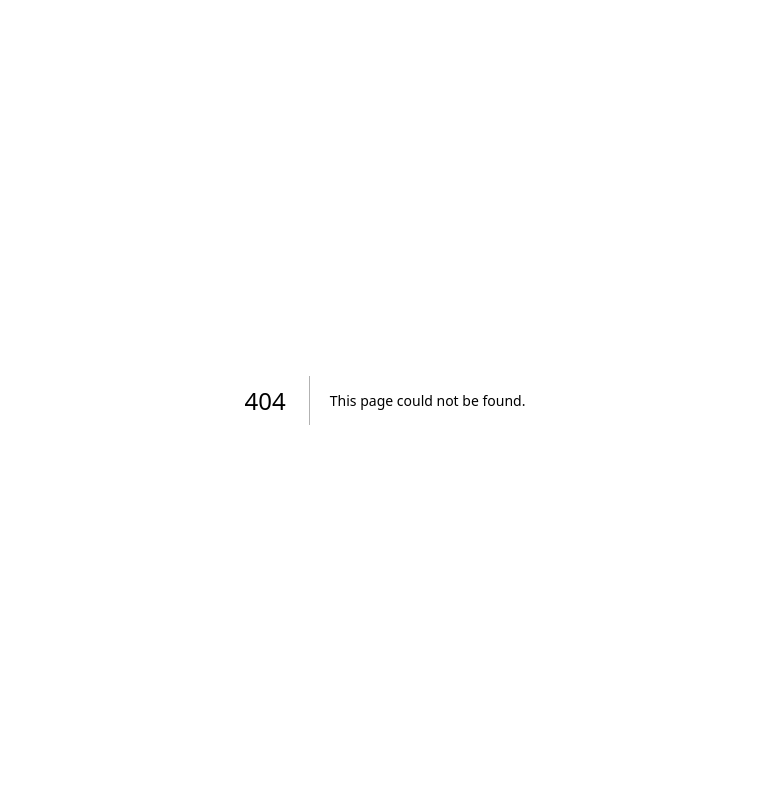
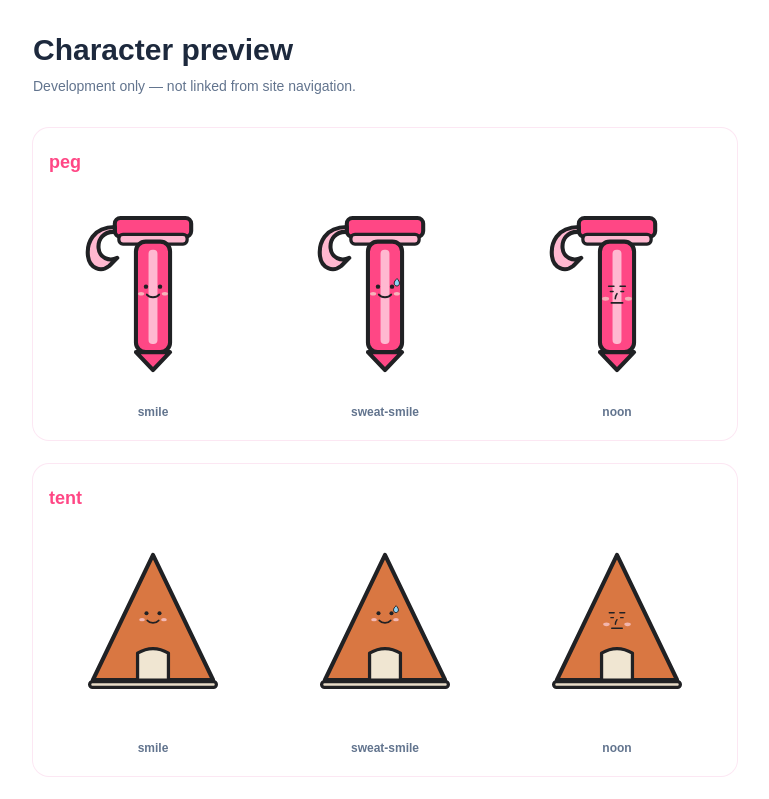
Before and after one commit to Alexf0820/papipu-type, a Next.js app: page /en/dev/characters in a window 1280 px wide. Before the commit this address had no page. Shown: the top 799 px of the page, without its empty margins (255-1024 px from the left). Built offline with nearby package versions, Linux system fonts and the light colour scheme.

Commit message:
Refine peg and tent characters and add dev preview

```diff
--- /dev/null
+++ b/src/app/[locale]/dev/characters/[characterId]/page.tsx
@@ -0,0 +1,76 @@
+import Link from "next/link";
+import { notFound } from "next/navigation";
+
+import { CharacterDevPreview } from "@/components/dev/CharacterDevPreview";
+import {
+  DEV_CHARACTER_IDS,
+  DEV_CHARACTERS,
+  getDevCharacter,
+  isDevPreviewEnabled,
+} from "@/lib/dev/characters";
+import { isValidLocale, LOCALES } from "@/lib/locale";
+
+export function generateStaticParams() {
+  if (!isDevPreviewEnabled()) {
+    return [];
+  }
+
+  return LOCALES.flatMap((locale) =>
+    DEV_CHARACTER_IDS.map((characterId) => ({ locale, characterId })),
+  );
+}
+
+export default async function DevCharacterDetailPage({
+  params,
+}: PageProps<"/[locale]/dev/characters/[characterId]">) {
+  if (!isDevPreviewEnabled()) {
+    notFound();
+  }
+
+  const { locale, characterId } = await params;
+
+  if (!isValidLocale(locale)) {
+    notFound();
+  }
+
+  const character = getDevCharacter(characterId);
+
+  if (!character) {
+    notFound();
+  }
+
+  return (
+    <div className="mx-auto flex w-full max-w-3xl flex-col px-5 py-6 sm:px-8 sm:py-8">
+      <main className="space-y-6">
+        <Link
+          href={`/${locale}/dev/characters`}
+          className="inline-block text-sm font-medium text-pink-500 hover:underline"
+        >
+          ← Character list
+        </Link>
+
+        <CharacterDevPreview
+          visualKey={character.visualKey}
+          label={character.id}
+          size="detail"
+        />
+
+        <nav className="flex flex-wrap gap-2 border-t border-pink-100 pt-4">
+          {DEV_CHARACTERS.map((entry) => (
+            <Link
+              key={entry.id}
+              href={`/${locale}/dev/characters/${entry.id}`}
+              className={`rounded-full px-3 py-1 text-sm font-semibold transition ${
+                entry.id === character.id
+                  ? "bg-[#FF4785] text-white"
+                  : "bg-white text-slate-600 ring-1 ring-pink-100 hover:bg-pink-50"
+              }`}
+            >
+              {entry.id}
+            </Link>
+          ))}
+        </nav>
+      </main>
+    </div>
+  );
+}
--- /dev/null
+++ b/src/app/[locale]/dev/characters/layout.tsx
@@ -0,0 +1,17 @@
+import type { Metadata } from "next";
+
+export const metadata: Metadata = {
+  title: "Character preview (dev)",
+  robots: {
+    index: false,
+    follow: false,
+  },
+};
+
+export default function DevCharactersLayout({
+  children,
+}: {
+  children: React.ReactNode;
+}) {
+  return children;
+}
--- /dev/null
+++ b/src/app/[locale]/dev/characters/page.tsx
@@ -0,0 +1,53 @@
+import { notFound } from "next/navigation";
+
+import { CharacterDevPreview } from "@/components/dev/CharacterDevPreview";
+import { DEV_CHARACTERS, isDevPreviewEnabled } from "@/lib/dev/characters";
+import { isValidLocale, LOCALES } from "@/lib/locale";
+
+export function generateStaticParams() {
+  if (!isDevPreviewEnabled()) {
+    return [];
+  }
+
+  return LOCALES.map((locale) => ({ locale }));
+}
+
+export default async function DevCharactersPage({
+  params,
+}: PageProps<"/[locale]/dev/characters">) {
+  if (!isDevPreviewEnabled()) {
+    notFound();
+  }
+
+  const { locale } = await params;
+
+  if (!isValidLocale(locale)) {
+    notFound();
+  }
+
+  return (
+    <div className="mx-auto flex w-full max-w-3xl flex-col px-5 py-6 sm:px-8 sm:py-8">
+      <main className="space-y-8">
+        <header className="space-y-2">
+          <h1 className="text-2xl font-extrabold text-slate-800 sm:text-3xl">
+            Character preview
+          </h1>
+          <p className="text-sm text-slate-500">
+            Development only — not linked from site navigation.
+          </p>
+        </header>
+
+        <div className="space-y-6">
+          {DEV_CHARACTERS.map((character) => (
+            <CharacterDevPreview
+              key={character.id}
+              visualKey={character.visualKey}
+              label={character.id}
+              detailHref={`/${locale}/dev/characters/${character.id}`}
+            />
+          ))}
+        </div>
+      </main>
+    </div>
+  );
+}
--- a/src/components/character/bodies/index.tsx
+++ b/src/components/character/bodies/index.tsx
@@ -110,39 +110,46 @@ export function PegBody({ face }: CharacterBodyProps) {
   );
 }
 
-/** A-frame tent. */
+/** Tent Ver.2 — simple triangle camping tent. */
 export function TentBody({ face }: CharacterBodyProps) {
+  const ORANGE = "#D97742";
+  const SAND = "#F0E6D2";
+  const BASE = "#E8DCC8";
+
   return (
-    <BodySvg face={face} faceTransform="translate(256 215) scale(0.48)">
+    <BodySvg face={face} faceTransform="translate(256 228) scale(0.50)">
+      {/* Ground base edge */}
       <rect
-        x={96}
-        y={360}
-        width={320}
-        height={20}
-        rx={6}
-        fill="#E8DCC8"
+        x={100}
+        y={388}
+        width={312}
+        height={14}
+        rx={7}
+        fill={BASE}
         stroke={OUTLINE}
         strokeWidth={8}
       />
+
+      {/* Main tent triangle */}
       <path
-        d="M 256 90 L 420 380 L 92 380 Z"
-        fill="#14B8A6"
+        d="M 256 76 L 404 384 L 108 384 Z"
+        fill={ORANGE}
         stroke={OUTLINE}
         strokeWidth={STROKE}
         strokeLinejoin="round"
       />
+
+      {/* Entrance — sand panel */}
       <path
-        d="M 256 90 L 256 380"
+        d="M 218 384
+           L 218 318
+           Q 256 296 294 318
+           L 294 384
+           Z"
+        fill={SAND}
         stroke={OUTLINE}
         strokeWidth={8}
-        strokeLinecap="round"
-      />
-      <path
-        d="M 160 380 L 256 90 L 352 380"
-        fill="none"
-        stroke={OUTLINE}
-        strokeWidth={6}
-        strokeLinecap="round"
+        strokeLinejoin="round"
       />
     </BodySvg>
   );
--- /dev/null
+++ b/src/components/dev/CharacterDevPreview.tsx
@@ -0,0 +1,62 @@
+import Link from "next/link";
+
+import { CharacterVisual } from "@/components/character/CharacterVisual";
+import { FACE_EXPRESSIONS } from "@/components/character/types";
+
+type CharacterDevPreviewProps = {
+  visualKey: string;
+  label: string;
+  size?: "list" | "detail";
+  detailHref?: string;
+};
+
+const SIZE_CLASS = {
+  list: "max-w-[120px] sm:max-w-[140px]",
+  detail: "max-w-[240px] sm:max-w-[320px]",
+} as const;
+
+export function CharacterDevPreview({
+  visualKey,
+  label,
+  size = "list",
+  detailHref,
+}: CharacterDevPreviewProps) {
+  const titleClass =
+    size === "detail"
+      ? "text-xl font-extrabold text-slate-800 sm:text-2xl"
+      : "text-base font-bold text-slate-800 sm:text-lg";
+
+  return (
+    <section className="space-y-3 rounded-2xl bg-white px-4 py-5 ring-1 ring-pink-100">
+      {detailHref ? (
+        <h2 className={titleClass}>
+          <Link
+            href={detailHref}
+            className="text-[#FF4785] transition hover:underline"
+          >
+            {label}
+          </Link>
+        </h2>
+      ) : (
+        <h2 className={titleClass}>{label}</h2>
+      )}
+      <div className="flex flex-wrap items-start justify-center gap-4 sm:gap-6">
+        {FACE_EXPRESSIONS.map((expression) => (
+          <figure
+            key={expression}
+            className="flex w-[33%] min-w-[100px] max-w-[140px] flex-col items-center gap-2 sm:max-w-none sm:flex-1"
+          >
+            <CharacterVisual
+              visualKey={visualKey}
+              expression={expression}
+              className={SIZE_CLASS[size]}
+            />
+            <figcaption className="text-center text-xs font-semibold text-slate-500">
+              {expression}
+            </figcaption>
+          </figure>
+        ))}
+      </div>
+    </section>
+  );
+}
--- /dev/null
+++ b/src/lib/dev/characters.ts
@@ -0,0 +1,39 @@
+import type { VisualKey } from "@/lib/visual/types";
+
+export const DEV_CHARACTER_IDS = [
+  "peg",
+  "tent",
+  "lantern",
+  "chair",
+  "firePit",
+  "sleepingBag",
+  "knife",
+  "hammer",
+] as const;
+
+export type DevCharacterId = (typeof DEV_CHARACTER_IDS)[number];
+
+export type DevCharacterEntry = {
+  id: DevCharacterId;
+  visualKey: VisualKey;
+};
+
+/** Dev preview slug → visual registry key. */
+export const DEV_CHARACTERS: readonly DevCharacterEntry[] =
+  DEV_CHARACTER_IDS.map((id) => ({
+    id,
+    visualKey: `camp-gear-${id}` as VisualKey,
+  }));
+
+export function isDevCharacterId(id: string): id is DevCharacterId {
+  return (DEV_CHARACTER_IDS as readonly string[]).includes(id);
+}
+
+export function getDevCharacter(id: string): DevCharacterEntry | undefined {
+  return DEV_CHARACTERS.find((entry) => entry.id === id);
+}
+
+/** Dev-only routes return 404 in production builds. */
+export function isDevPreviewEnabled(): boolean {
+  return process.env.NODE_ENV !== "production";
+}
```
Also changed, not shown: 1 other file (tests, documents, lock files or other folders).
